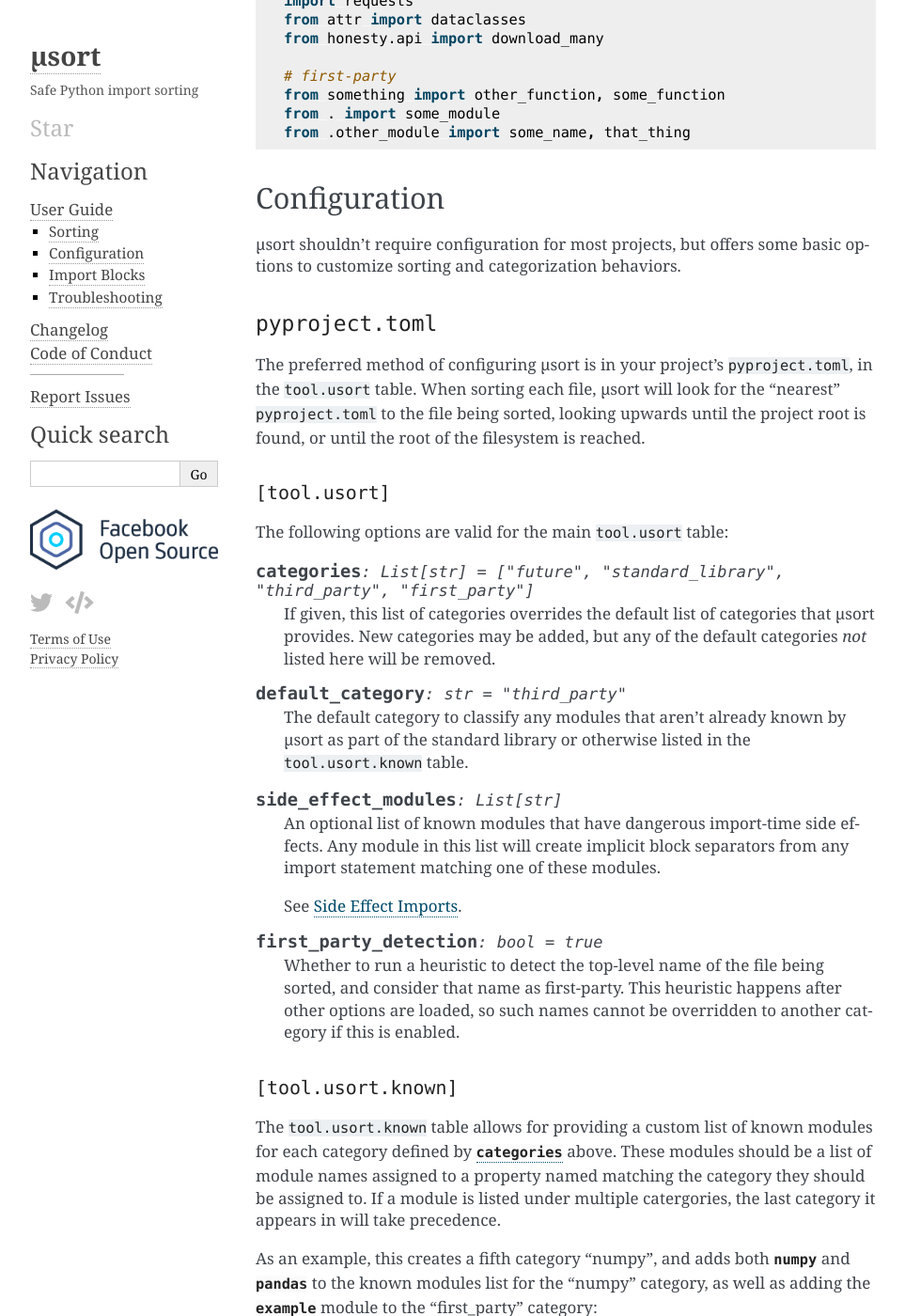
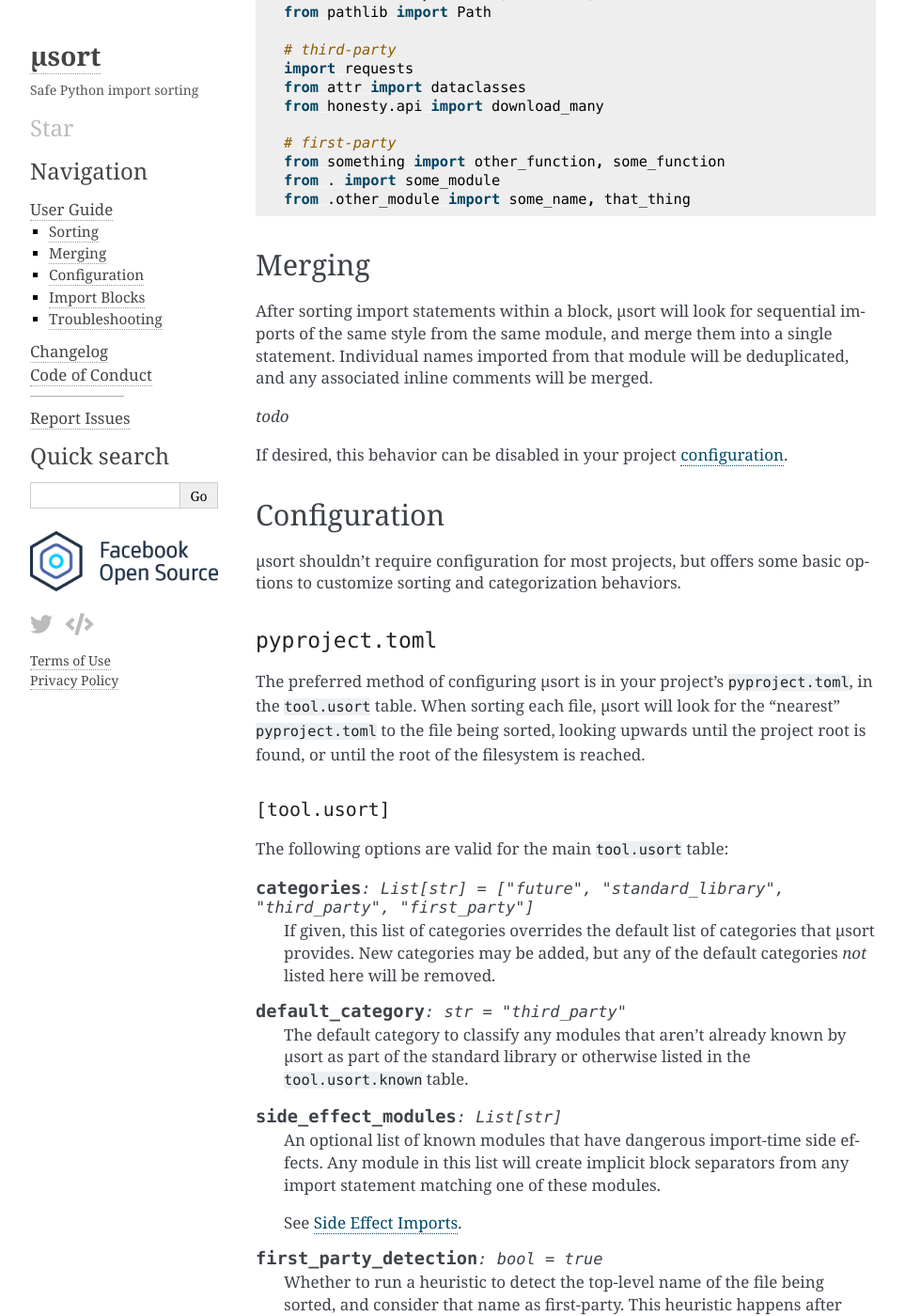
Before and after one commit to facebook/usort, a Sphinx documentation site: the page built from docs/guide.rst, in a window 1280 px wide and 1400 px high, scrolled down 1401 px. Shown: the whole window at 94% size, without its empty margins (148-1111 px from the left). Built offline with Sphinx 7.4.7, drawn with Linux system fonts in a browser that asks for light colours; pages that are not in the unit, such as notebooks, are missing from menus; some of the changed text lies outside the part shown.

Commit message:
Document merging and merge_imports config option

```diff
--- a/docs/guide.rst
+++ b/docs/guide.rst
@@ -36,7 +36,9 @@
 2. Group these statements into "blocks" of sortable imports
    (See `Import Blocks`_ for details)
 3. Reorder import statements within each block
-4. Normalize whitespace between imports as needed
+4. Merge sequential import statements from the same module (See `Merging`_ for details)
+5. Reorder imported names within each statement
+6. Normalize whitespace between imports as needed
 
 When ordering imports within a block, µsort categorizes the imports by source
 into four major categories for imports, prioritized following common community
@@ -77,6 +79,18 @@
     from . import some_module
     from .other_module import some_name, that_thing
 
+
+Merging
+-------
+
+After sorting import statements within a block, µsort will look for sequential imports
+of the same style from the same module, and merge them into a single statement.
+Individual names imported from that module will be deduplicated, and any associated
+inline comments will be merged.
+
+*todo*
+
+If desired, this behavior can be disabled in your project `configuration`_.
 
 Configuration
 -------------
@@ -131,6 +145,13 @@
     and consider that name as first-party.  This heuristic happens after other options
     are loaded, so such names cannot be overridden to another category if this is
     enabled.
+
+.. attribute:: merge_imports
+    :type: bool
+    :value: true
+
+    Whether to merge sequential imports from the same base module.
+    See `Merging`_ for details on how this works.
 
 
 ``[tool.usort.known]``
```
